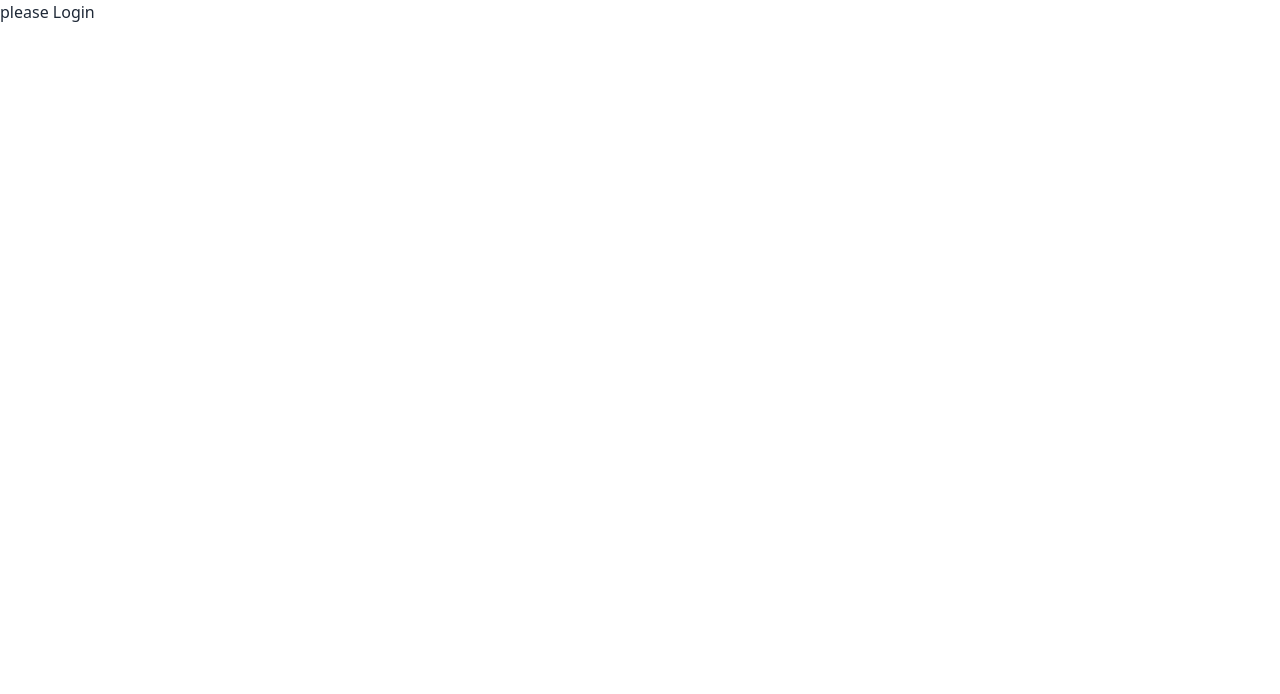
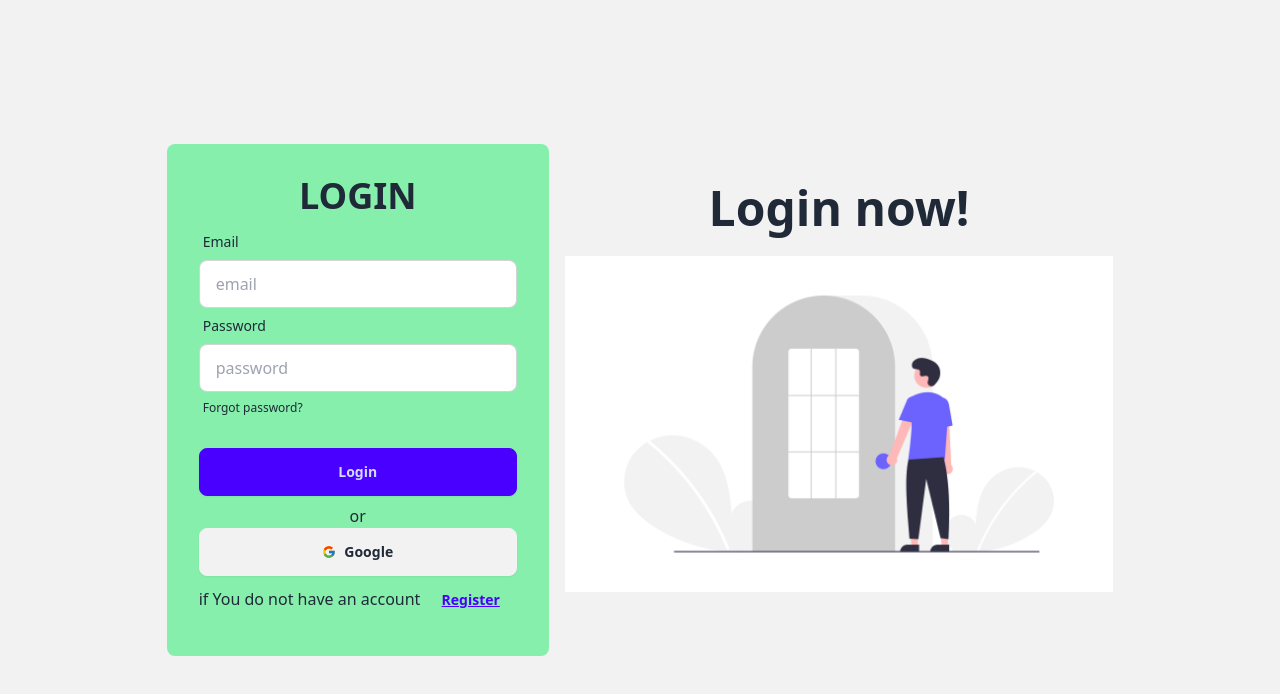
Before and after one commit to Jahirul83/bangladeshi-handicrafts-client, a React (Vite) app: page /login in a window 1280 px wide. Shown: the top 694 px of the page. Built offline with nearby package versions, Linux system fonts and the light colour scheme.

Commit message:
Login page design and firebase config created

```diff
--- a/package.json
+++ b/package.json
@@ -10,6 +10,7 @@
     "preview": "vite preview"
   },
   "dependencies": {
+    "firebase": "^10.13.0",
     "localforage": "^1.10.0",
     "match-sorter": "^6.3.4",
     "react": "^18.3.1",
--- /dev/null
+++ b/src/firebase/firebase.config.js
@@ -0,0 +1,17 @@
+// Import the functions you need from the SDKs you need
+import { initializeApp } from "firebase/app";
+// TODO: Add SDKs for Firebase products that you want to use
+// https://firebase.google.com/docs/web/setup#available-libraries
+
+// Your web app's Firebase configuration
+const firebaseConfig = {
+  apiKey: "AIzaSyCScBUwGzuYCVnhFrQPUivczV8KhpqTouE",
+  authDomain: "bd-handicraft.firebaseapp.com",
+  projectId: "bd-handicraft",
+  storageBucket: "bd-handicraft.appspot.com",
+  messagingSenderId: "850635495177",
+  appId: "1:850635495177:web:629fe991259635943725d8"
+};
+
+// Initialize Firebase
+export const app = initializeApp(firebaseConfig);
--- a/src/pages/Login/Login.jsx
+++ b/src/pages/Login/Login.jsx
@@ -1,9 +1,69 @@
 import React from 'react';
+import { FcGoogle } from 'react-icons/fc';
+import { Link } from 'react-router-dom';
+import LoginImg from '../../assets/undraw_Login_re_4vu2.png'
 
 const Login = () => {
+    const handleLogin = event => {
+        event.preventDefault();
+        const form = event.target;
+        const email = form.email.value;
+        const password = form.password.value;
+        console.log(email, password);
+    }
+    const handleGoogleLogin = () => {
+        SignInWithGoogle()
+            .then((result) => {
+                console.log(result?.user);
+                swal("Good job!", "You clicked the button!", "success");
+                navigate(location?.state ? location.state : '/');
+            }).catch((err) => {
+                console.error(err);
+            });
+    }
     return (
         <div>
-            <h2>please Login</h2>
+            <div className="hero min-h-screen bg-base-200">
+                <div className="hero-content flex-col lg:flex-row-reverse">
+                    <div className="text-center lg:text-left">
+                        <h1 className="text-5xl font-bold text-center">Login now!</h1>
+                        <img className='w-full h-96 py-6 hidden sm:block' src={LoginImg} alt="" />
+                    </div>
+                    <div className="card-body bg-green-300 rounded-lg">
+                        <h2 className="text-4xl text-center font-bold uppercase">Login</h2>
+                        <form onSubmit={handleLogin} >
+                            <div className="form-control">
+                                <label className="label">
+                                    <span className="label-text">Email</span>
+                                </label>
+                                <input type="email" name="email" placeholder="email" className="input input-bordered" required />
+                            </div>
+                            <div className="form-control">
+                                <label className="label">
+                                    <span className="label-text">Password</span>
+                                </label>
+                                <input type="password" name="password" placeholder="password" className="input input-bordered" required />
+                                <label className="label">
+                                    <a href="#" className="label-text-alt link link-hover">Forgot password?</a>
+                                </label>
+                            </div>
+                            <div className="form-control mt-6">
+                                <button className="btn btn-primary">Login</button>
+                            </div>
+                        </form>
+                        <div>
+                            <p className="text-center">or <br />
+                                <button onClick={handleGoogleLogin} className="btn btn-block"><FcGoogle></FcGoogle>Google</button>
+                            </p>
+                            <p>if You do not have an account <Link className="btn btn-link" to='/register'>Register</Link></p>
+                            {/* {
+                                error && <p className="text-red-600">{error.message}</p>
+                            } */}
+                        </div>
+                    </div>
+                </div>
+            </div>
+
         </div>
     );
 };
--- a/src/pages/Shared/NavBar/NavBar.jsx
+++ b/src/pages/Shared/NavBar/NavBar.jsx
@@ -7,7 +7,6 @@ const NavBar = () => {
         <li><Link to="/">Home</Link></li>
         <li><Link to="/blog">Blog</Link></li>
         <li><Link to="/business">Business</Link></li>
-        <li><Link to="/login">login</Link></li>
     </>
 
 
@@ -46,7 +45,7 @@ const NavBar = () => {
                     </ul>
                 </div>
                 <div className="navbar-end">
-                    <a className="btn">Button</a>
+                <Link to='/login'><button className="btn text-white bg-green-500 font-bold uppercase">Login</button></Link>
                 </div>
             </div>
         </div>
```
Also changed, not shown: 1 other file (tests, documents, lock files or other folders).
